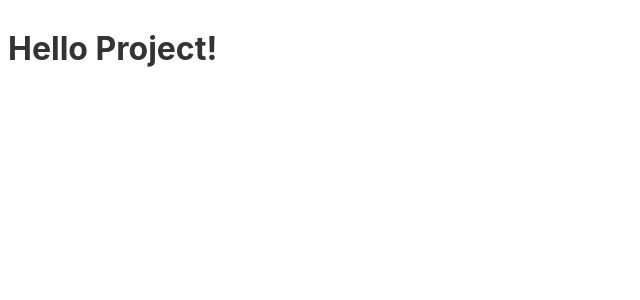
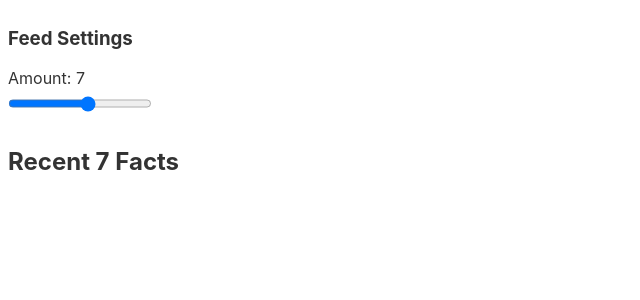
Before and after one commit to Rasyidannas/introduction-to-svelte-and-sveltekit, a Svelte app in the folder catfacts/: page / in a window 1280 px wide. Shown: the top 300 px of the page, without its empty margins (0-640 px from the left). Built offline with nearby package versions, Linux system fonts and the light colour scheme.

Commit message:
4/5. Building a Store.mp4

```diff
--- a/catfacts/src/App.svelte
+++ b/catfacts/src/App.svelte
@@ -1,7 +1,9 @@
 <script>
-	let name = "Project";
+	import Settings from "./Settings.svelte";
+	import Feed from "./Feed.svelte";
 </script>
 
 <main>
-	<h1>Hello {name}!</h1>
+	<Settings />
+	<Feed />
 </main>
--- /dev/null
+++ b/catfacts/src/Feed.svelte
@@ -0,0 +1,5 @@
+<script>
+    import feedStore from "./feedStore.js";
+</script>
+
+<h2>Recent {$feedStore.amount} Facts</h2>
--- /dev/null
+++ b/catfacts/src/Settings.svelte
@@ -0,0 +1,12 @@
+<script>
+    import feedStore from "./feedStore";
+    let amount = $feedStore.amount;
+    $: feedStore.update(currentSettings => {
+        currentSettings.amount = amount;
+        return currentSettings;
+    });
+</script>
+
+<h3>Feed Settings</h3>
+<label for="amount">Amount: {amount}</label>
+<input type="range" id="amount" min="3" max="10" bind:value={amount} />
--- /dev/null
+++ b/catfacts/src/feedStore.js
@@ -0,0 +1,7 @@
+import { writable } from "svelte/store";
+
+const feedStore = writable({
+  amount: 7,
+});
+
+export default feedStore;
```
